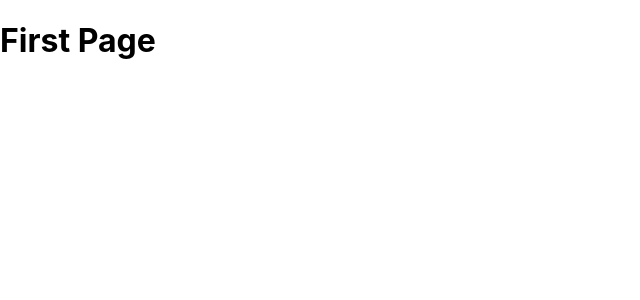
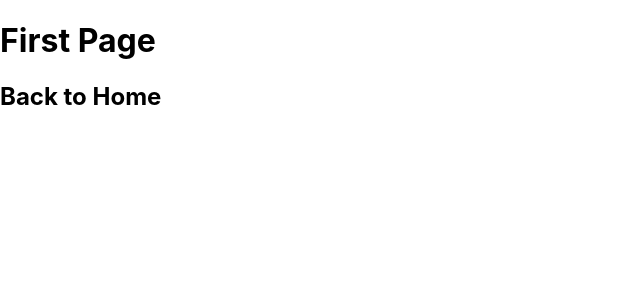
Before and after one commit to BAXMAY/nextjs-test, a Next.js app: page /posts/first-post in a window 1280 px wide. Shown: the top 300 px of the page, without its empty margins (0-640 px from the left). Built offline with nearby package versions, Linux system fonts and the light colour scheme.

Commit message:
Add Link Component to Navigate Between Page in Client Side

```diff
--- a/pages/index.js
+++ b/pages/index.js
@@ -1,5 +1,6 @@
 import Head from 'next/head'
 import styles from '../styles/Home.module.css'
+import Link from 'next/link'
 
 export default function Home() {
   return (
@@ -11,7 +12,7 @@
 
       <main className={styles.main}>
         <h1 className={styles.title}>
-          Welcome to <a href="https://nextjs.org">Next.js!</a>
+          Learn <Link href="/posts/first-post"><a>First Post</a></Link>
         </h1>
 
         <p className={styles.description}>
--- a/pages/posts/first-post.js
+++ b/pages/posts/first-post.js
@@ -1,3 +1,14 @@
+import Link from 'next/link'
+
 export default function FirstPost() {
-    return <h1>First Page</h1>
+    return (
+        <>
+            <h1>First Page</h1>
+            <h2>
+                <Link href="/">
+                    <a>Back to Home</a>
+                </Link>
+            </h2>
+        </>
+    )
 }
```
